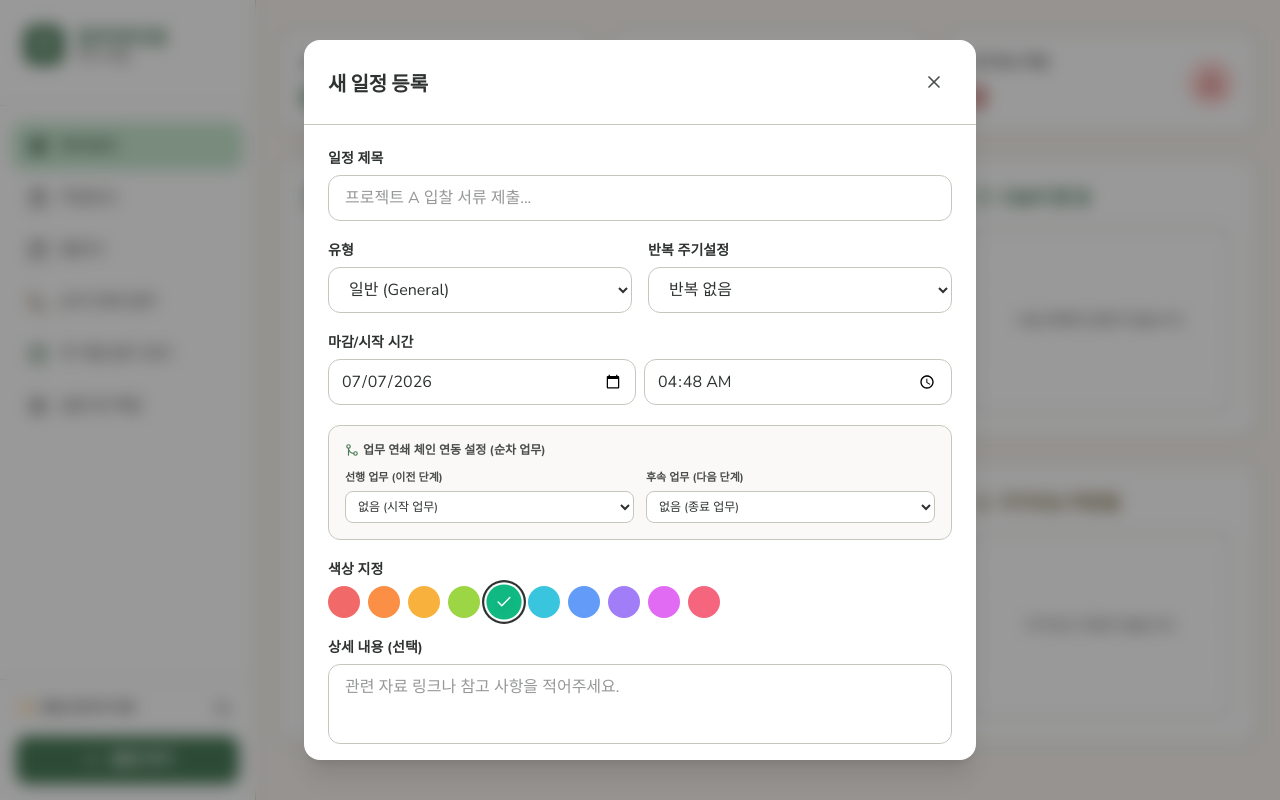
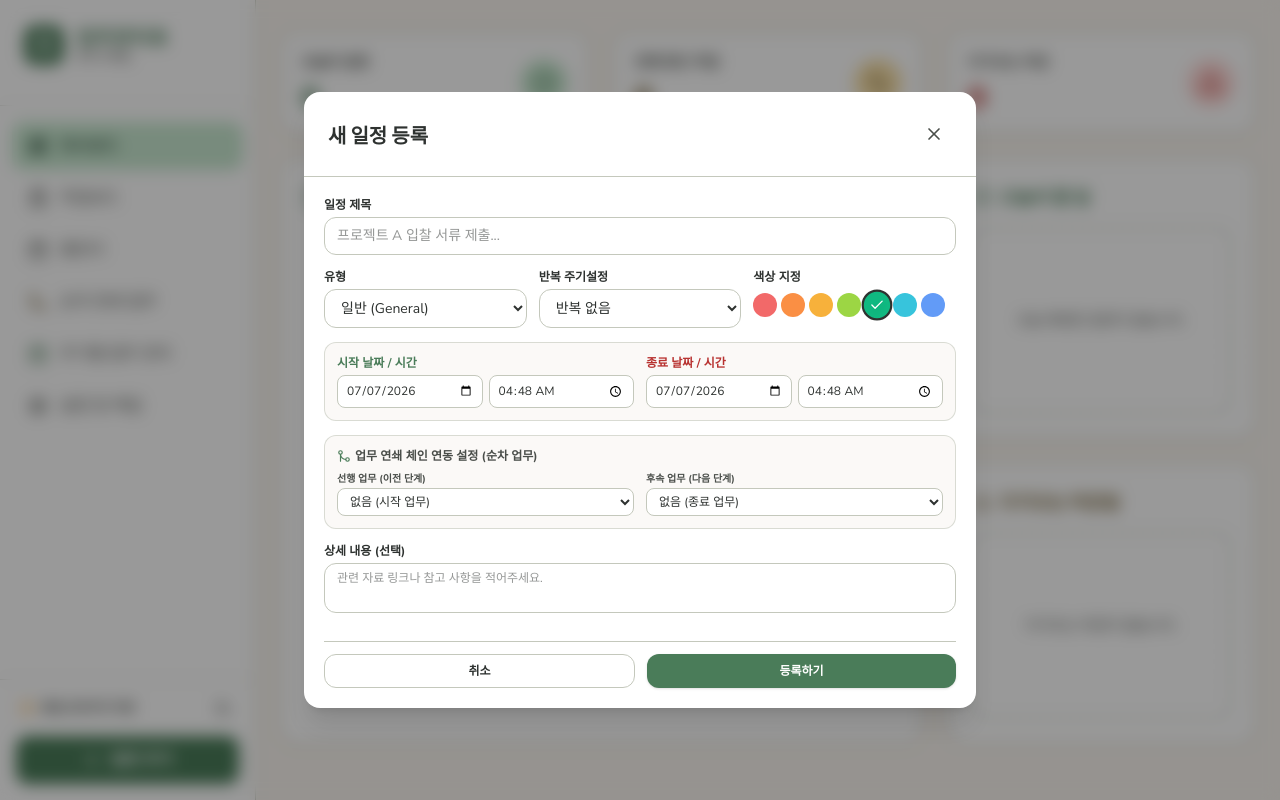
Before and after one commit to ddooki/procurement-scheduler, a Next.js app: page / in a window 1280 px wide. Both pictures are taken after a click on the button "일정 추가". Built offline with nearby package versions, Linux system fonts and the light colour scheme.

Commit message:
feat: support multi-day span tasks and eliminate vertical scroll on desktop modal

```diff
--- a/app/page.tsx
+++ b/app/page.tsx
@@ -49,6 +49,7 @@ import {
   addDays,
   addWeeks,
   addYears,
+  isWithinInterval,
 } from "date-fns";
 import { ko } from "date-fns/locale";
 import { motion, AnimatePresence } from "motion/react";
@@ -74,6 +75,9 @@ interface Task {
   // Chain / Dependency
   nextTaskId?: string;
   prevTaskId?: string;
+  // Span Date Support
+  startDate?: string;
+  endDate?: string;
 }
 
 const STORAGE_KEY = "outsourcing_team_schedule_data";
@@ -1354,9 +1358,14 @@ function TaskForm({
   const [title, setTitle] = useState(initialData?.title || "");
   const [type, setType] = useState<TaskType>(initialData?.type || "GENERAL");
 
-  const initDeadline = initialData?.deadline ? parseISO(initialData.deadline) : new Date();
-  const [date, setDate] = useState(format(initDeadline, "yyyy-MM-dd"));
-  const [time, setTime] = useState(format(initDeadline, "HH:mm"));
+  const initStart = initialData?.startDate ? parseISO(initialData.startDate) : (initialData?.deadline ? parseISO(initialData.deadline) : new Date());
+  const initEnd = initialData?.endDate ? parseISO(initialData.endDate) : (initialData?.deadline ? parseISO(initialData.deadline) : new Date());
+
+  const [startDateStr, setStartDateStr] = useState(format(initStart, "yyyy-MM-dd"));
+  const [startTimeStr, setStartTimeStr] = useState(format(initStart, "HH:mm"));
+  const [endDateStr, setEndDateStr] = useState(format(initEnd, "yyyy-MM-dd"));
+  const [endTimeStr, setEndTimeStr] = useState(format(initEnd, "HH:mm"));
+
   const [desc, setDesc] = useState(initialData?.description || "");
   const [color, setColor] = useState(initialData?.color || TASK_COLORS[4]);
 
@@ -1373,12 +1382,15 @@ function TaskForm({
     e.preventDefault();
     if (!title.trim()) return;
 
-    const deadline = new Date(`${date}T${time}`).toISOString();
+    const startISO = new Date(`${startDateStr}T${startTimeStr}`).toISOString();
+    const endISO = new Date(`${endDateStr}T${endTimeStr}`).toISOString();
 
     onSubmit({
       title,
       type,
-      deadline,
+      deadline: endISO, // compatibility fallback
+      startDate: startISO,
+      endDate: endISO,
       status: initialData?.status || "TODO",
       description: desc,
       color,
@@ -1390,26 +1402,28 @@ function TaskForm({
   };
 
   return (
-    <form onSubmit={handleSubmit} className="p-6 flex flex-col gap-5 overflow-y-auto max-h-[85vh] hide-scrollbar">
-      <div>
-        <label className="block text-sm font-bold mb-1.5">일정 제목</label>
+    <form onSubmit={handleSubmit} className="p-5 flex flex-col gap-3.5 overflow-y-auto max-h-[85vh] hide-scrollbar text-sm">
+      <div className="flex gap-4 items-center">
+        <div className="flex-1">
+          <label className="block text-xs font-bold mb-1">일정 제목</label>
           <input
             type="text"
             value={title}
             onChange={(e) => setTitle(e.target.value)}
             placeholder="프로젝트 A 입찰 서류 제출..."
-          className="w-full px-4 py-2.5 rounded-xl border border-border bg-surface focus:outline-none focus:ring-2 focus:ring-primary/50 transition-all"
+            className="w-full px-3 py-2 rounded-xl border border-border bg-surface focus:outline-none focus:ring-2 focus:ring-primary/50 text-sm"
             required
           />
         </div>
-
-      <div className="grid grid-cols-2 gap-4">
+      </div>
+
+      <div className="grid grid-cols-3 gap-3">
         <div>
-          <label className="block text-sm font-bold mb-1.5">유형</label>
+          <label className="block text-xs font-bold mb-1">유형</label>
           <select
             value={type}
             onChange={(e) => setType(e.target.value as TaskType)}
-            className="w-full px-4 py-2.5 rounded-xl border border-border bg-surface focus:outline-none focus:ring-2 focus:ring-primary/50 transition-all"
+            className="w-full px-3 py-2 rounded-xl border border-border bg-surface focus:outline-none focus:ring-2 focus:ring-primary/50 text-sm"
           >
             <option value="MEETING">미팅 (Meeting)</option>
             <option value="BID">입찰 (Bid)</option>
@@ -1419,11 +1433,11 @@ function TaskForm({
         </div>
 
         <div>
-          <label className="block text-sm font-bold mb-1.5">반복 주기설정</label>
+          <label className="block text-xs font-bold mb-1">반복 주기설정</label>
           <select
             value={recurrence}
             onChange={(e) => setRecurrence(e.target.value as RecurrenceType)}
-            className="w-full px-4 py-2.5 rounded-xl border border-border bg-surface focus:outline-none focus:ring-2 focus:ring-primary/50 transition-all"
+            className="w-full px-3 py-2 rounded-xl border border-border bg-surface focus:outline-none focus:ring-2 focus:ring-primary/50 text-sm"
           >
             <option value="NONE">반복 없음</option>
             <option value="WEEKLY">매주 반복</option>
@@ -1433,40 +1447,80 @@ function TaskForm({
             <option value="ANNUALLY">매년 반복 (정기 업무)</option>
           </select>
         </div>
-      </div>
 
         <div>
-        <label className="block text-sm font-bold mb-1.5">마감/시작 시간</label>
-        <div className="flex gap-2">
+          <label className="block text-xs font-bold mb-1">색상 지정</label>
+          <div className="flex gap-1 py-1 overflow-x-auto">
+            {TASK_COLORS.slice(0, 7).map((c) => (
+              <button
+                key={c}
+                type="button"
+                onClick={() => setColor(c)}
+                className={`w-6 h-6 rounded-full flex-shrink-0 flex items-center justify-center transition-transform ${
+                  color === c ? "scale-110 ring-2 ring-on-surface" : "hover:scale-105 opacity-80"
+                }`}
+                style={{ backgroundColor: c }}
+              >
+                {color === c && <Check className="w-3.5 h-3.5 text-white drop-shadow-md" />}
+              </button>
+            ))}
+          </div>
+        </div>
+      </div>
+
+      <div className="grid grid-cols-2 gap-3 p-3 bg-surface-variant/30 border border-border/60 rounded-xl">
+        <div>
+          <label className="block text-xs font-bold mb-1 text-primary">시작 날짜 / 시간</label>
+          <div className="flex gap-1.5">
             <input
               type="date"
-            value={date}
-            onChange={(e) => setDate(e.target.value)}
-            className="w-full px-3 py-2.5 rounded-xl border border-border bg-surface focus:outline-none focus:ring-2 focus:ring-primary/50"
+              value={startDateStr}
+              onChange={(e) => setStartDateStr(e.target.value)}
+              className="w-full px-2 py-1.5 rounded-lg border border-border bg-surface text-xs focus:outline-none"
               required
             />
             <input
               type="time"
-            value={time}
-            onChange={(e) => setTime(e.target.value)}
-            className="w-full px-3 py-2.5 rounded-xl border border-border bg-surface focus:outline-none focus:ring-2 focus:ring-primary/50"
+              value={startTimeStr}
+              onChange={(e) => setStartTimeStr(e.target.value)}
+              className="w-full px-2 py-1.5 rounded-lg border border-border bg-surface text-xs focus:outline-none"
               required
             />
           </div>
         </div>
+        <div>
+          <label className="block text-xs font-bold mb-1 text-error">종료 날짜 / 시간</label>
+          <div className="flex gap-1.5">
+            <input
+              type="date"
+              value={endDateStr}
+              onChange={(e) => setEndDateStr(e.target.value)}
+              className="w-full px-2 py-1.5 rounded-lg border border-border bg-surface text-xs focus:outline-none"
+              required
+            />
+            <input
+              type="time"
+              value={endTimeStr}
+              onChange={(e) => setEndTimeStr(e.target.value)}
+              className="w-full px-2 py-1.5 rounded-lg border border-border bg-surface text-xs focus:outline-none"
+              required
+            />
+          </div>
+        </div>
+      </div>
 
       {/* Dependency Link UI */}
-      <div className="p-4 bg-surface-variant/30 border border-border rounded-xl flex flex-col gap-3">
+      <div className="p-3 bg-surface-variant/30 border border-border/60 rounded-xl flex flex-col gap-2">
         <span className="text-xs font-bold text-on-surface-variant flex items-center gap-1">
           <GitMerge className="w-3.5 h-3.5 text-primary" /> 업무 연쇄 체인 연동 설정 (순차 업무)
         </span>
         <div className="grid grid-cols-2 gap-3">
           <div>
-            <label className="block text-[11px] font-bold text-on-surface-variant mb-1">선행 업무 (이전 단계)</label>
+            <label className="block text-[10px] font-bold text-on-surface-variant mb-0.5">선행 업무 (이전 단계)</label>
             <select
               value={prevTaskId}
               onChange={(e) => setPrevTaskId(e.target.value)}
-              className="w-full px-2 py-1.5 text-xs rounded-lg border border-border bg-surface focus:outline-none"
+              className="w-full px-2 py-1 text-xs rounded-lg border border-border bg-surface focus:outline-none"
             >
               <option value="">없음 (시작 업무)</option>
               {tasks
@@ -1477,11 +1531,11 @@ function TaskForm({
             </select>
           </div>
           <div>
-            <label className="block text-[11px] font-bold text-on-surface-variant mb-1">후속 업무 (다음 단계)</label>
+            <label className="block text-[10px] font-bold text-on-surface-variant mb-0.5">후속 업무 (다음 단계)</label>
             <select
               value={nextTaskId}
               onChange={(e) => setNextTaskId(e.target.value)}
-              className="w-full px-2 py-1.5 text-xs rounded-lg border border-border bg-surface focus:outline-none"
+              className="w-full px-2 py-1 text-xs rounded-lg border border-border bg-surface focus:outline-none"
             >
               <option value="">없음 (종료 업무)</option>
               {tasks
@@ -1495,39 +1549,20 @@ function TaskForm({
       </div>
 
       <div>
-        <label className="block text-sm font-bold mb-1.5">색상 지정</label>
-        <div className="flex flex-wrap gap-2">
-          {TASK_COLORS.map((c) => (
-            <button
-              key={c}
-              type="button"
-              onClick={() => setColor(c)}
-              className={`w-8 h-8 rounded-full flex items-center justify-center transition-transform ${
-                color === c ? "scale-110 ring-2 ring-offset-2 ring-on-surface ring-offset-surface" : "hover:scale-105 opacity-80"
-              }`}
-              style={{ backgroundColor: c }}
-            >
-              {color === c && <Check className="w-4 h-4 text-white drop-shadow-md" />}
-            </button>
-          ))}
-        </div>
-      </div>
-
-      <div>
-        <label className="block text-sm font-bold mb-1.5">상세 내용 (선택)</label>
+        <label className="block text-xs font-bold mb-1">상세 내용 (선택)</label>
         <textarea
           value={desc}
           onChange={(e) => setDesc(e.target.value)}
           placeholder="관련 자료 링크나 참고 사항을 적어주세요."
-          className="w-full px-4 py-2.5 rounded-xl border border-border bg-surface focus:outline-none focus:ring-2 focus:ring-primary/50 transition-all min-h-[80px] resize-none"
-        />
-      </div>
-
-      <div className="flex gap-3 mt-4 pt-4 border-t border-border">
+          className="w-full px-3 py-1.5 rounded-xl border border-border bg-surface focus:outline-none focus:ring-2 focus:ring-primary/50 text-xs min-h-[50px] resize-none"
+        />
+      </div>
+
+      <div className="flex gap-3 mt-2 pt-3 border-t border-border flex-shrink-0">
         {onDelete &&
           (showDeleteConfirm ? (
             <div className="flex items-center gap-3 mr-auto bg-error-container/30 px-3 py-1.5 rounded-xl border border-error/50">
-              <span className="text-xs font-bold text-error">삭제하시겠습니까?</span>
+              <span className="text-xs font-bold text-error">삭제?</span>
               <button type="button" onClick={onDelete} className="text-error hover:underline text-sm font-bold px-1">네</button>
               <span className="text-error/30">|</span>
               <button type="button" onClick={() => setShowDeleteConfirm(false)} className="text-on-surface-variant hover:underline text-sm px-1">아니오</button>
@@ -1536,15 +1571,15 @@ function TaskForm({
             <button
               type="button"
               onClick={() => setShowDeleteConfirm(true)}
-              className="py-3 px-4 rounded-xl border border-error text-error hover:bg-error-container/20 transition-colors mr-auto"
-            >
-              <Trash2 className="w-5 h-5" />
+              className="py-2.5 px-3.5 rounded-xl border border-error text-error hover:bg-error-container/20 transition-colors mr-auto"
+            >
+              <Trash2 className="w-4.5 h-4.5" />
             </button>
           ))}
-        <button type="button" onClick={onCancel} className="flex-1 py-3 px-4 rounded-xl border border-border font-bold hover:bg-surface-variant transition-colors">
+        <button type="button" onClick={onCancel} className="flex-1 py-2 rounded-xl border border-border font-bold hover:bg-surface-variant transition-colors text-xs">
           취소
         </button>
-        <button type="submit" className="flex-1 py-3 px-4 rounded-xl bg-primary text-on-primary font-bold hover:opacity-90 transition-colors shadow-sm">
+        <button type="submit" className="flex-1 py-2 rounded-xl bg-primary text-on-primary font-bold hover:opacity-90 transition-colors shadow-sm text-xs">
           {initialData ? "저장하기" : "등록하기"}
         </button>
       </div>
@@ -1706,7 +1741,15 @@ function FullCalendar({
           const dayOfWeek = getDay(day);
           const isSun = dayOfWeek === 0;
           const isSat = dayOfWeek === 6;
-          const dayTasks = tasks.filter((t) => isSameDay(parseISO(t.deadline), day));
+          const dayTasks = tasks.filter((t) => {
+            if (t.startDate && t.endDate) {
+              const start = startOfDay(parseISO(t.startDate));
+              const end = startOfDay(parseISO(t.endDate));
+              const target = startOfDay(day);
+              return isWithinInterval(target, { start, end });
+            }
+            return isSameDay(parseISO(t.deadline), day);
+          });
 
           return (
             <div
```
Lines whose indentation alone changed are shown as unchanged.
